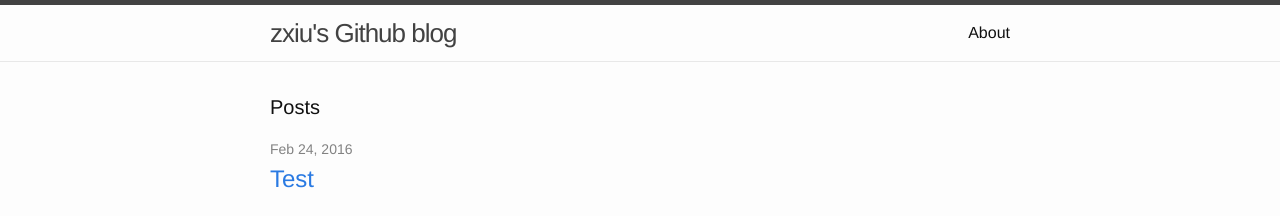
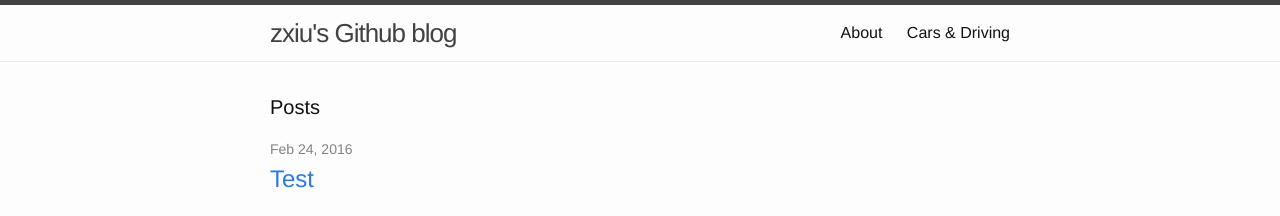
Before and after one commit to zxiu/zxiu.github.io, a Jekyll site: the page built from index.html, in a window 1280 px wide. Shown: the top 216 px of the page. Built offline with Jekyll 4.4.1, drawn with Linux system fonts in a browser that asks for light colours.

Commit message:
try change index.md in photo

```diff
--- a/photos/index.md
+++ b/photos/index.md
@@ -1 +1,6 @@
+---
+layout: page
+title: Cars & Driving
+---
+
 #photos
```
